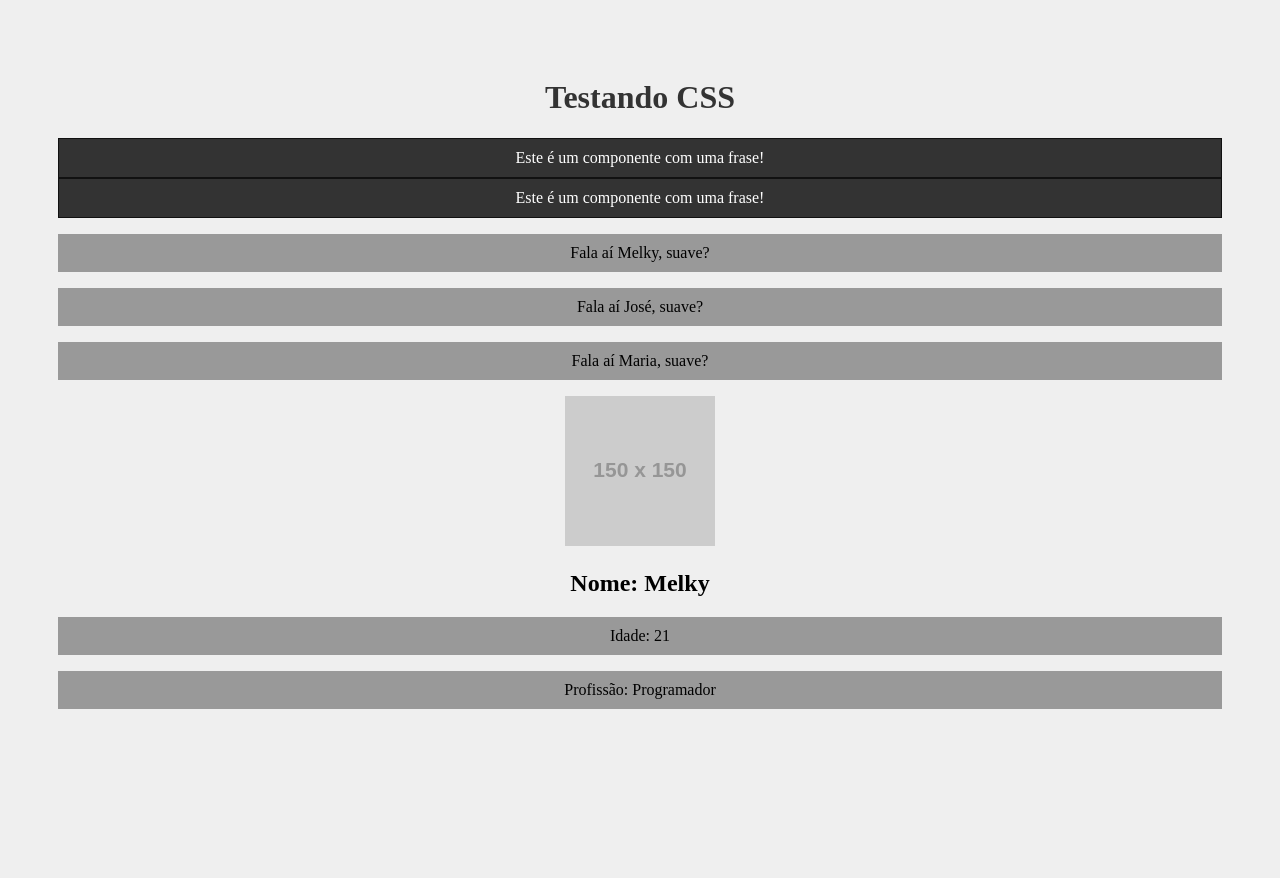
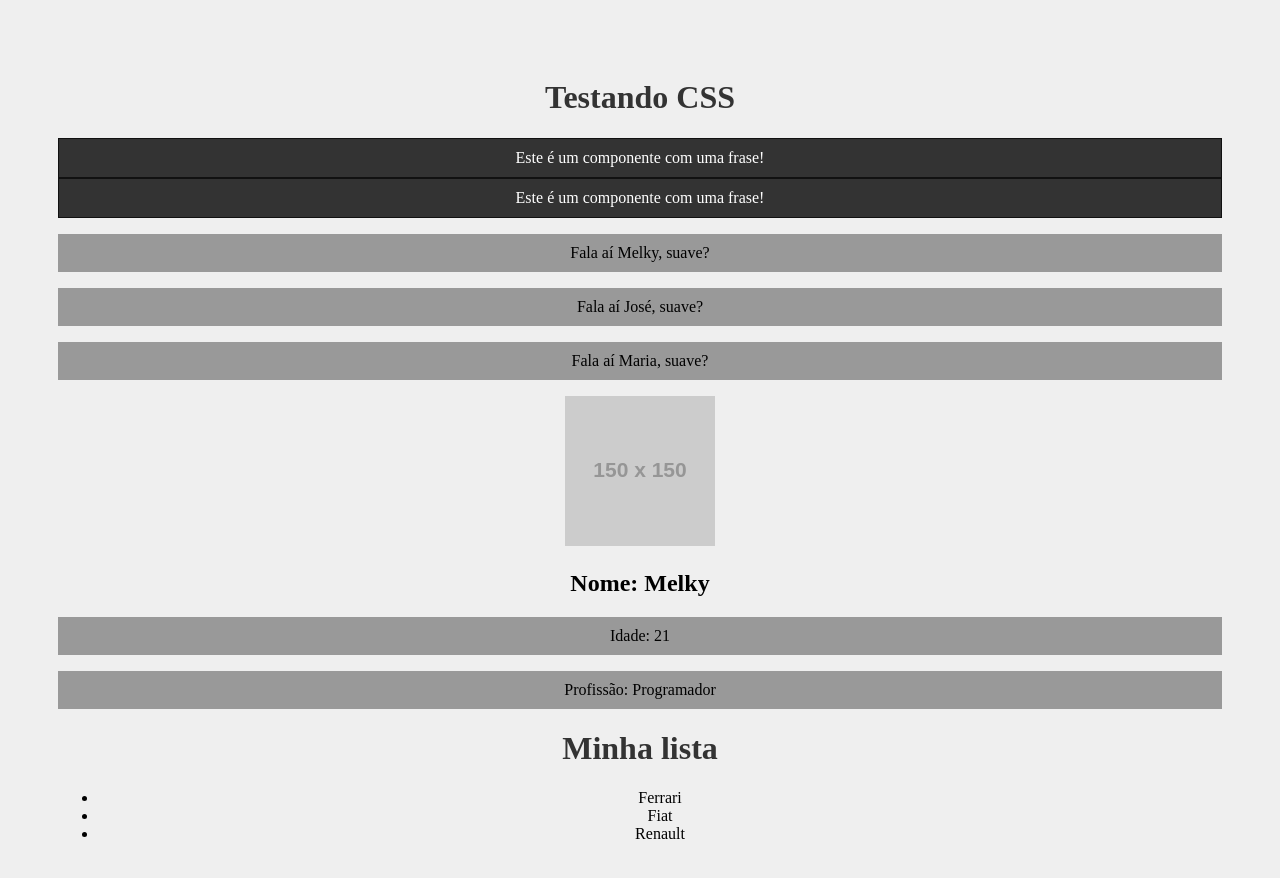
Before and after one commit to Melkysedeke/React, a React (Create React App) app in the folder meu-projeto/: page / in a window 1280 px wide. Shown: the top 878 px of the page. Before the commit the page ends 800 px from the top, so only its background shows below. Built offline with nearby package versions, Linux system fonts and the light colour scheme.

Commit message:
Fragmentos

```diff
--- a/meu-projeto/src/App.js
+++ b/meu-projeto/src/App.js
@@ -2,6 +2,7 @@
 import SayMyName from './components/SayMyName';
 import Pessoa from './components/Pessoa';
 import Frase from './components/Frase';
+import List from './components/List';
 
 function App() {
   const nome = "Maria"
@@ -14,6 +15,7 @@
       <SayMyName nome="José"/>
       <SayMyName nome={nome}/>
       <Pessoa nome="Melky" idade="21" profissao="Programador" foto="https://via.placeholder.com/150"/>
+      <List/>
     </div>
   );
 }
--- /dev/null
+++ b/meu-projeto/src/components/Item.js
@@ -0,0 +1,9 @@
+function Item(props){
+    return (
+        <>
+            <li>{props.marca}</li>
+        </>
+    )
+}
+
+export default Item
--- /dev/null
+++ b/meu-projeto/src/components/List.js
@@ -0,0 +1,16 @@
+import Item from "./Item"
+
+function List(){
+    return (
+        <>
+            <h1>Minha lista</h1>
+            <ul>
+                <Item marca="Ferrari"/>
+                <Item marca="Fiat"/>
+                <Item marca="Renault"/>
+            </ul>
+        </>
+    )
+}
+
+export default List
--- a/meu-projeto/src/index.css
+++ b/meu-projeto/src/index.css
@@ -1,5 +1,6 @@
 body {
   padding: 50px;
+  padding-bottom: 500px;
   background-color: #efefef;
 }
 
```
